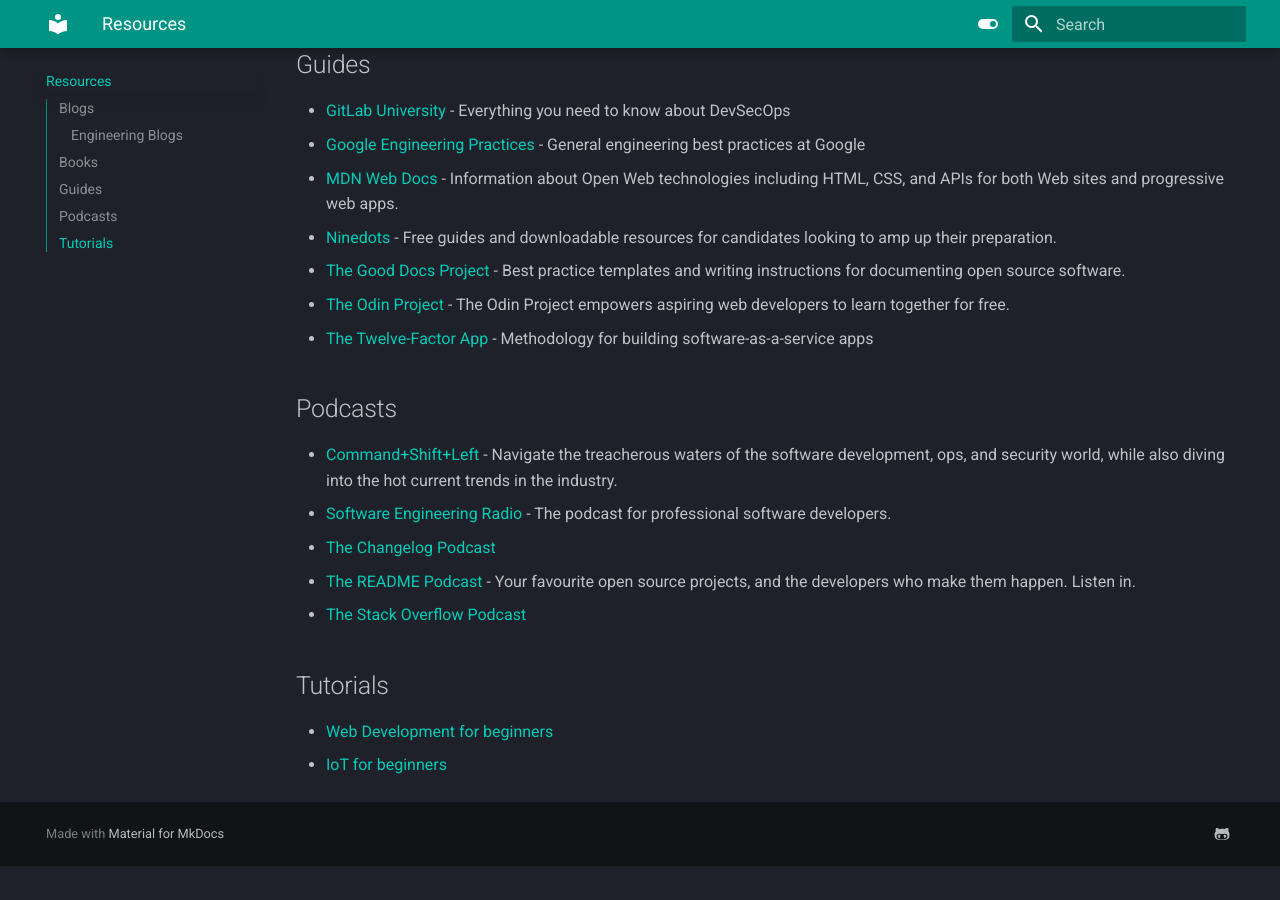
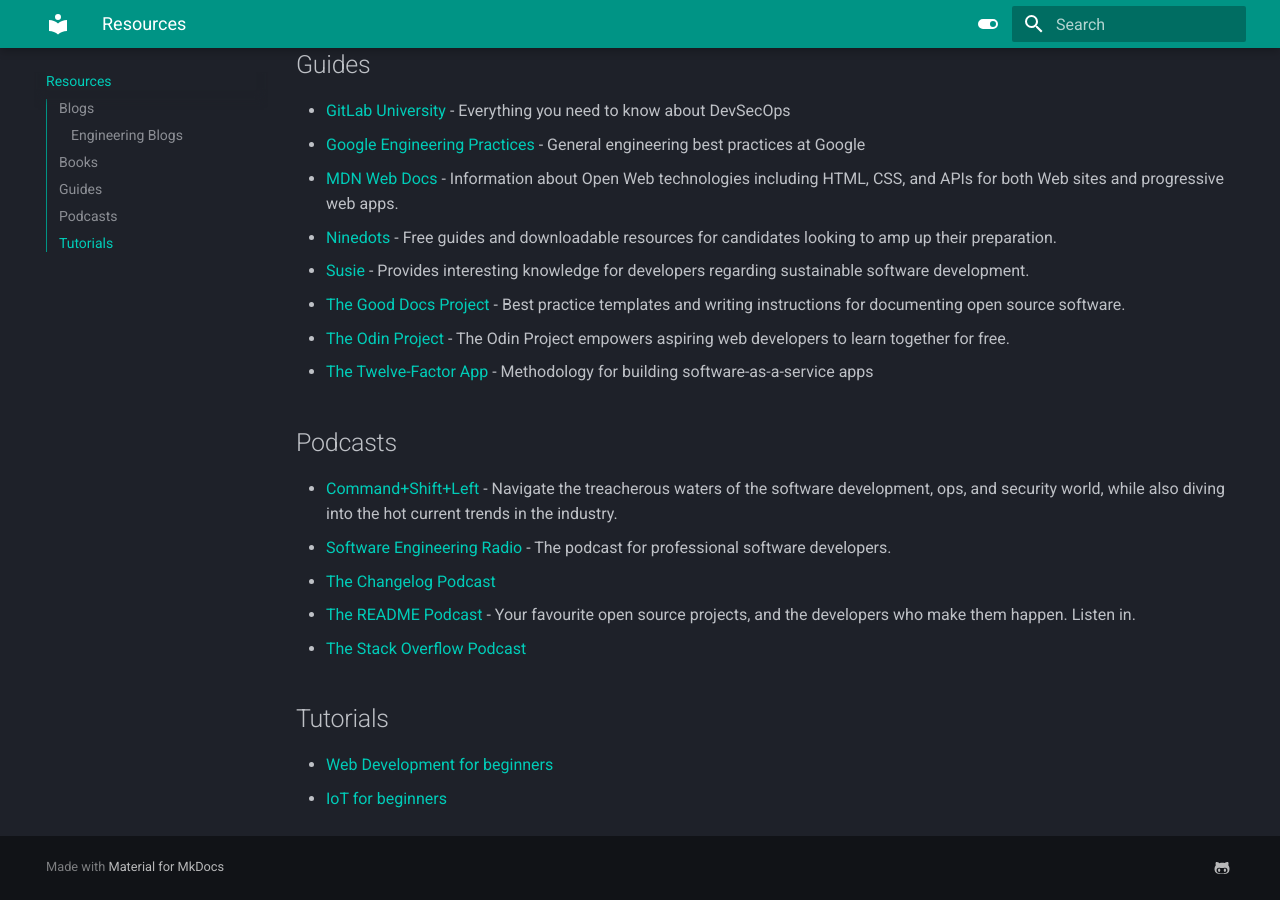
Before and after one commit to kieran-ryan/leabhar-cliste, an MkDocs documentation site: the page built from docs/resources.md, in a window 1280 px wide and 900 px high, scrolled down 2179 px. Built offline with MkDocs 1.6.1 and Material for MkDocs 9.7.7, drawn with Linux system fonts in a browser that asks for light colours; before the commit the page ends 3045 px from its top, so only the background shows below that.

Commit message:
Guide on sustainable software development

```diff
--- a/docs/resources.md
+++ b/docs/resources.md
@@ -66,6 +66,7 @@
 - [Google Engineering Practices](https://google.github.io/eng-practices/) - General engineering best practices at Google
 - [MDN Web Docs](https://developer.mozilla.org/en-US/) - Information about Open Web technologies including HTML, CSS, and APIs for both Web sites and progressive web apps.
 - [Ninedots](https://ninedots.io/resources/) - Free guides and downloadable resources for candidates looking to amp up their preparation.
+- [Susie](https://philippedeb.github.io/susie) - Provides interesting knowledge for developers regarding sustainable software development.
 - [The Good Docs Project](https://thegooddocsproject.dev) - Best practice templates and writing instructions for documenting open source software.
 - [The Odin Project](https://www.theodinproject.com) - The Odin Project empowers aspiring web developers to learn together for free.
 - [The Twelve-Factor App](https://12factor.net) - Methodology for building software-as-a-service apps
```
